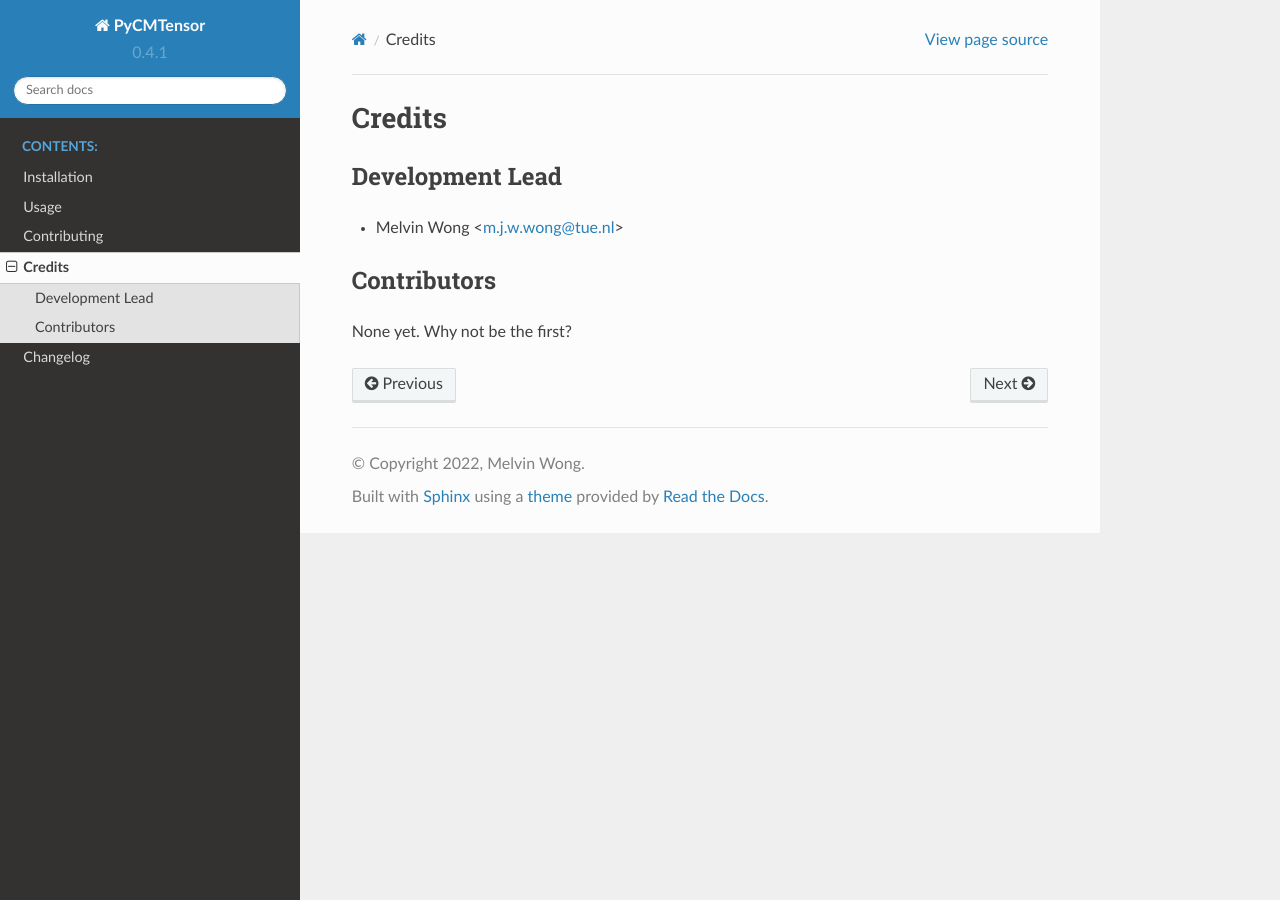
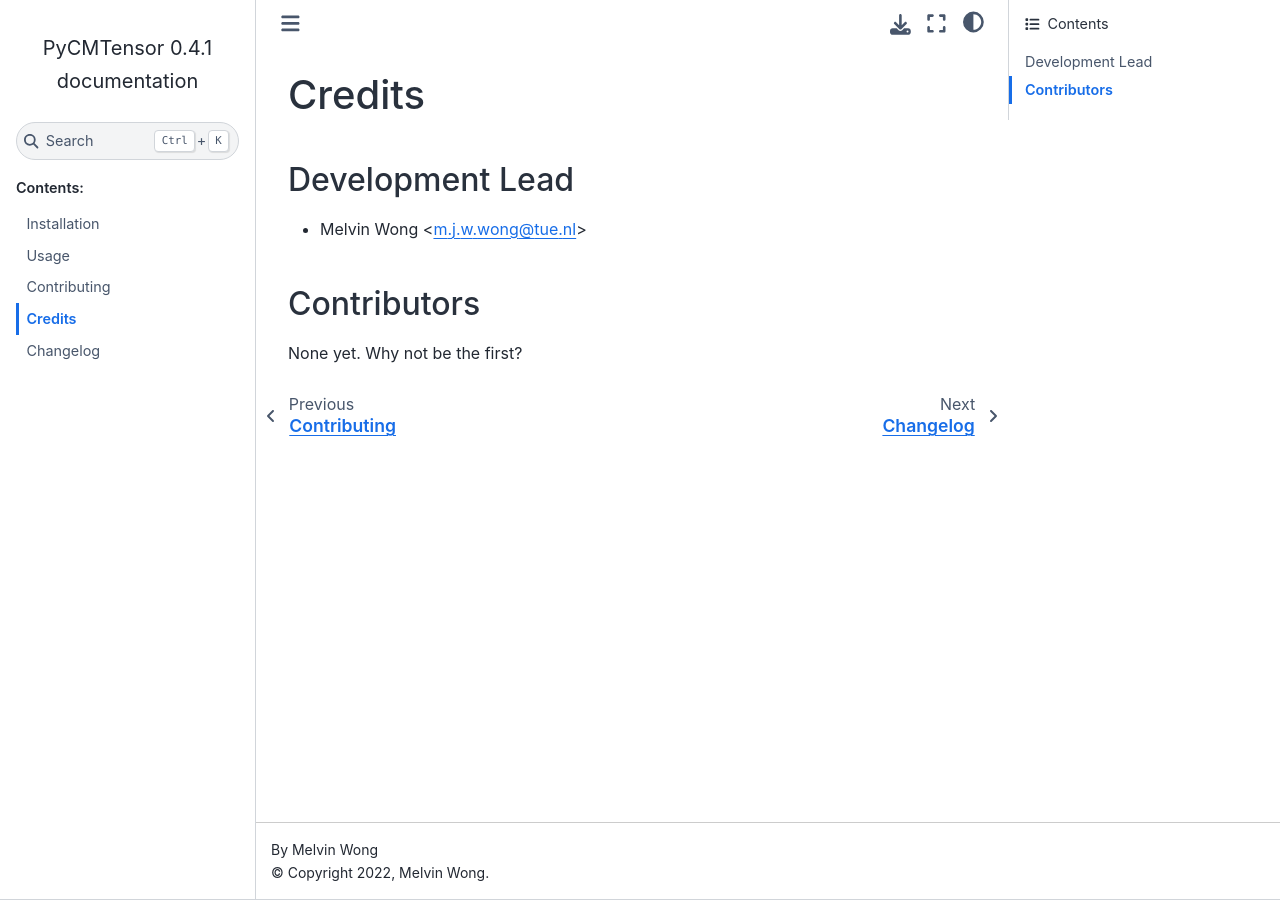
Before and after one commit to mwong009/pycmtensor, a Sphinx documentation site: the page built from docs/authors.rst, in a window 1280 px wide. Built offline with Sphinx 7.4.7 and the Sphinx Book theme 1.1.4, drawn with Linux system fonts in a browser that asks for light colours.

Commit message:
docs(theme): update to sphinx_book_theme

```diff
--- a/docs/conf.py
+++ b/docs/conf.py
@@ -101,7 +101,7 @@ autoapi_options = [
 # The theme to use for HTML and HTML Help pages.  See the documentation for
 # a list of builtin themes.
 #
-html_theme = "sphinx_rtd_theme"
+html_theme = "sphinx_book_theme"
 
 # Theme options are theme-specific and customize the look and feel of a
 # theme further.  For a list of options available for each theme, see the
--- a/pyproject.toml
+++ b/pyproject.toml
@@ -49,7 +49,7 @@ tox = "^3.24.0"
 # Documentation
 Sphinx = "^4.4.0"
 myst-parser = "^0.17.0"
-sphinx-rtd-theme = "^1.0.0"
+sphinx-book-theme = "^0.2.0"
 sphinx-autoapi = "^1.8.4"
 
 # Tooling
```
Also changed, not shown: 1 other file.
